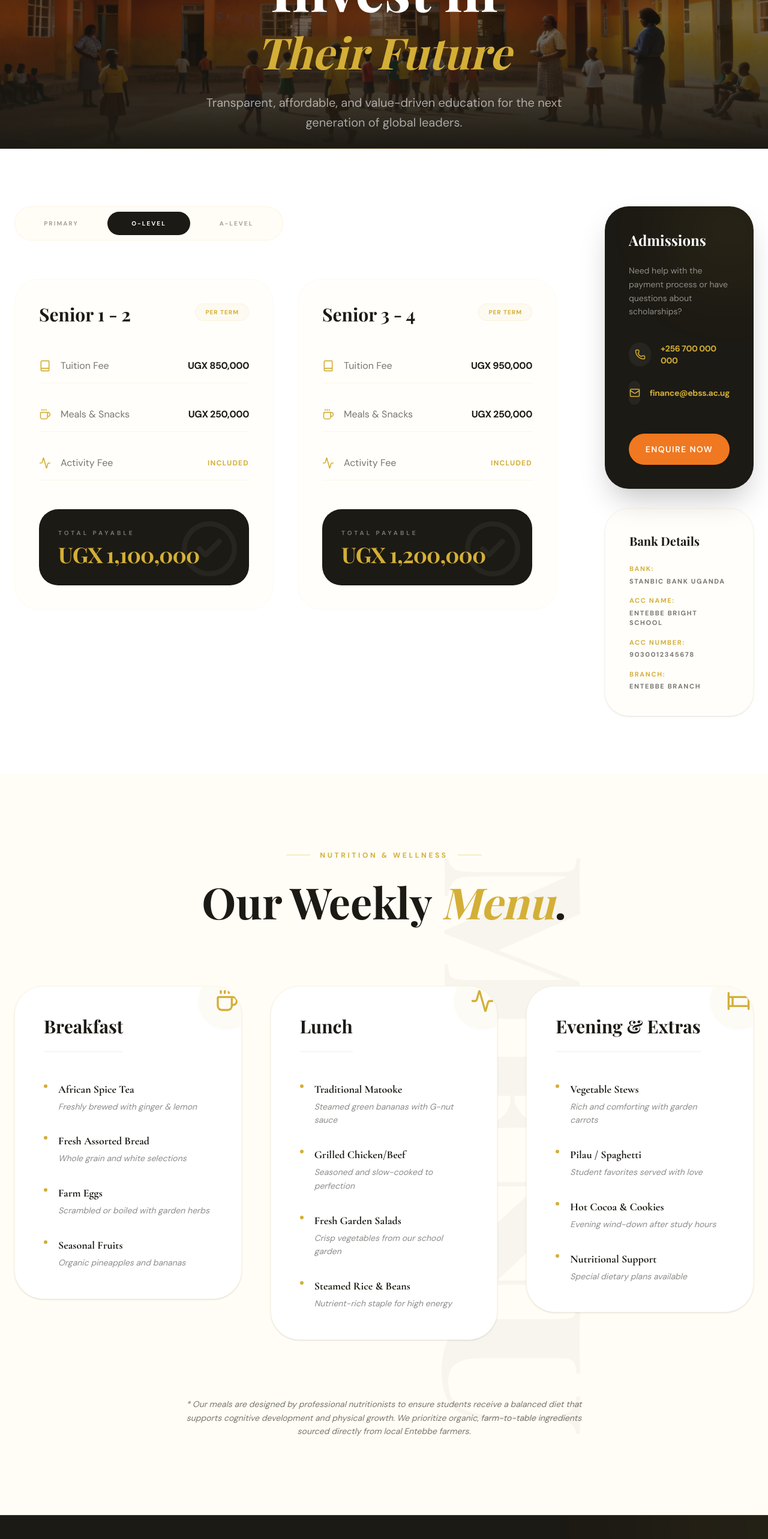
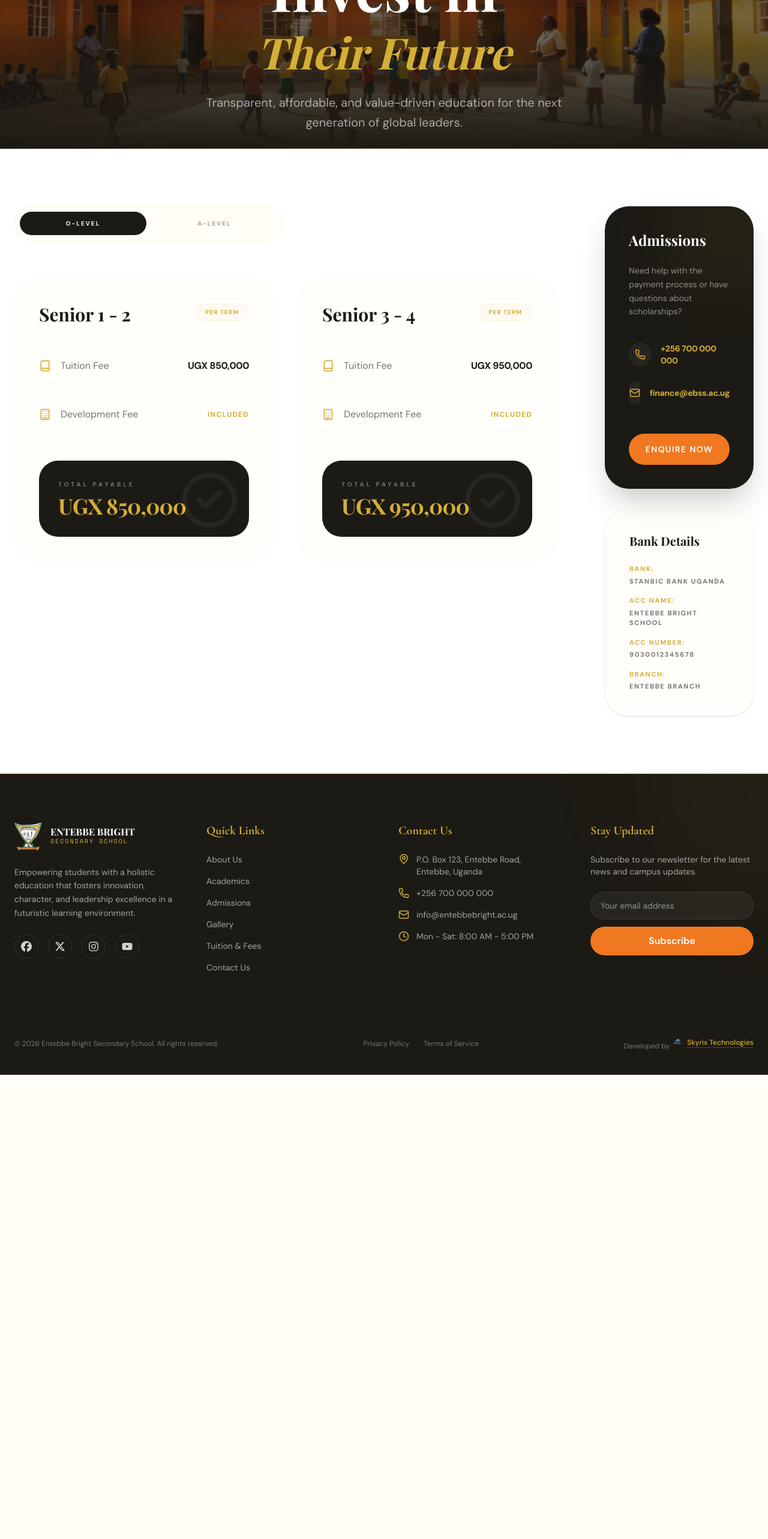
Before and after one commit to katsomar/Entebbe-Bright-Secondary-School, a Next.js app: page /tuition in a window 1280 px wide. Shown: the part 192-2758 px from the top of the page at 60% size. After the commit the page ends 1984 px from the top, so only its background shows below. Built offline with nearby package versions, Linux system fonts and the light colour scheme; a web font is replaced by a local one.

Commit message:
finalised the website changes

```diff
--- a/src/app/academics/page.tsx
+++ b/src/app/academics/page.tsx
@@ -10,12 +10,6 @@ import { BookOpen, GraduationCap, Building, FlaskConical, Languages, Calculator,
 import GoldButton from "@/components/ui/GoldButton";
 
 const curriculum = {
-  primary: {
-    title: "Primary Education",
-    desc: "A solid foundation focused on literacy, numeracy, and basic life skills in a nurturing environment.",
-    subjects: ["English Language", "Mathematics", "Science", "Social Studies", "Religious Education", "Physical Education"],
-    image: "/hero/h1.png"
-  },
   olevel: {
     title: "O-Level (S1 - S4)",
     desc: "The Uganda National Curriculum designed to prepare students for the UCE examinations through diverse subject choices.",
@@ -106,7 +100,6 @@ const AcademicsPage = () => {
                 <ScrollReveal direction="left">
                   <Tabs.List className="flex flex-col space-y-4">
                     {[
-                      { id: "primary", label: "Primary Education", sub: "Foundation Years" },
                       { id: "olevel", label: "O-Level (S1-S4)", sub: "Core Development" },
                       { id: "alevel", label: "A-Level (S5-S6)", sub: "Advanced Specialization" }
                     ].map((tab) => (
--- a/src/app/tuition/page.tsx
+++ b/src/app/tuition/page.tsx
@@ -7,21 +7,16 @@ import Image from "next/image";
 import GoldButton from "@/components/ui/GoldButton";
 import * as Tabs from "@radix-ui/react-tabs";
 import { motion } from "framer-motion";
-import { Book, Coffee, Bed, Activity, CheckCircle2, AlertCircle, Phone, Mail } from "lucide-react";
+import { Book, Building, CheckCircle2, AlertCircle, Phone, Mail } from "lucide-react";
 
 const feeData = {
-  primary: [
-    { class: "Primary 1 - 3", tuition: "500,000", meals: "150,000", total: "650,000" },
-    { class: "Primary 4 - 5", tuition: "600,000", meals: "150,000", total: "750,000" },
-    { class: "Primary 6 - 7", tuition: "700,000", meals: "200,000", total: "900,000" },
-  ],
   olevel: [
-    { class: "Senior 1 - 2", tuition: "850,000", meals: "250,000", total: "1,100,000" },
-    { class: "Senior 3 - 4", tuition: "950,000", meals: "250,000", total: "1,200,000" },
+    { class: "Senior 1 - 2", tuition: "850,000", total: "850,000" },
+    { class: "Senior 3 - 4", tuition: "950,000", total: "950,000" },
   ],
   alevel: [
-    { class: "Senior 5 - 6 (Arts)", tuition: "1,100,000", meals: "300,000", total: "1,400,000" },
-    { class: "Senior 5 - 6 (Sciences)", tuition: "1,250,000", meals: "300,000", total: "1,550,000" },
+    { class: "Senior 5 - 6 (Arts)", tuition: "1,100,000", total: "1,100,000" },
+    { class: "Senior 5 - 6 (Sciences)", tuition: "1,250,000", total: "1,250,000" },
   ],
 };
 
@@ -71,13 +66,13 @@ const TuitionPage = () => {
               <ScrollReveal>
                 <Tabs.Root defaultValue="olevel" className="w-full">
                   <Tabs.List className="flex space-x-2 bg-cream p-2 rounded-[2rem] border border-gold-main/10 mb-16 max-w-md">
-                    {["primary", "olevel", "alevel"].map((tab) => (
+                    {["olevel", "alevel"].map((tab) => (
                       <Tabs.Trigger
                         key={tab}
                         value={tab}
                         className="flex-1 px-8 py-3 rounded-[1.5rem] text-[10px] font-bold uppercase tracking-[0.2em] transition-all data-[state=active]:bg-charcoal data-[state=active]:text-white text-charcoal/40 hover:text-charcoal"
                       >
-                        {tab === "olevel" ? "O-Level" : tab === "alevel" ? "A-Level" : "Primary"}
+                        {tab === "olevel" ? "O-Level" : "A-Level"}
                       </Tabs.Trigger>
                     ))}
                   </Tabs.List>
@@ -97,12 +92,9 @@ const TuitionPage = () => {
                                 <span className="flex items-center text-charcoal/60 font-body"><Book size={20} className="mr-4 text-gold-main" /> Tuition Fee</span>
                                 <span className="font-bold text-charcoal tracking-tight">UGX {item.tuition}</span>
                               </div>
+
                               <div className="flex justify-between items-center py-4 border-b border-gold-main/10">
-                                <span className="flex items-center text-charcoal/60 font-body"><Coffee size={20} className="mr-4 text-gold-main" /> Meals & Snacks</span>
-                                <span className="font-bold text-charcoal tracking-tight">UGX {item.meals}</span>
-                              </div>
-                              <div className="flex justify-between items-center py-4 border-b border-gold-main/10">
-                                <span className="flex items-center text-charcoal/60 font-body"><Activity size={20} className="mr-4 text-gold-main" /> Activity Fee</span>
+                                <span className="flex items-center text-charcoal/60 font-body"><Building size={20} className="mr-4 text-gold-main" /> Development Fee</span>
                                 <span className="font-bold text-gold-main text-xs uppercase tracking-widest">Included</span>
                               </div>
                             </div>
@@ -164,94 +156,6 @@ const TuitionPage = () => {
         </div>
       </section>
 
-      {/* Meals & Nutrition Section - NEW */}
-      <section className="py-32 bg-cream relative overflow-hidden">
-        {/* Large Background "MENU" Watermark */}
-        <div className="absolute -right-20 top-1/2 -translate-y-1/2 text-[25vw] font-display font-black text-charcoal opacity-[0.03] select-none pointer-events-none rotate-90">
-          MENU
-        </div>
-
-        <div className="container mx-auto px-6 relative z-10">
-          <div className="text-center max-w-3xl mx-auto mb-24">
-            <ScrollReveal>
-              <div className="flex items-center justify-center space-x-4 mb-6">
-                <div className="h-px w-10 bg-gold-main/40" />
-                <span className="text-gold-main font-body text-xs font-bold tracking-[0.3em] uppercase">Nutrition & Wellness</span>
-                <div className="h-px w-10 bg-gold-main/40" />
-              </div>
-              <h2 className="text-5xl md:text-7xl font-display font-bold text-charcoal leading-tight">
-                Our Weekly <span className="text-gold-main italic">Menu</span>.
-              </h2>
-            </ScrollReveal>
-          </div>
-
-          <div className="grid grid-cols-1 lg:grid-cols-3 gap-12">
-            {[
-              {
-                title: "Breakfast",
-                icon: Coffee,
-                items: [
-                  { name: "African Spice Tea", desc: "Freshly brewed with ginger & lemon" },
-                  { name: "Fresh Assorted Bread", desc: "Whole grain and white selections" },
-                  { name: "Farm Eggs", desc: "Scrambled or boiled with garden herbs" },
-                  { name: "Seasonal Fruits", desc: "Organic pineapples and bananas" }
-                ]
-              },
-              {
-                title: "Lunch",
-                icon: Activity,
-                items: [
-                  { name: "Traditional Matooke", desc: "Steamed green bananas with G-nut sauce" },
-                  { name: "Grilled Chicken/Beef", desc: "Seasoned and slow-cooked to perfection" },
-                  { name: "Fresh Garden Salads", desc: "Crisp vegetables from our school garden" },
-                  { name: "Steamed Rice & Beans", desc: "Nutrient-rich staple for high energy" }
-                ]
-              },
-              {
-                title: "Evening & Extras",
-                icon: Bed,
-                items: [
-                  { name: "Vegetable Stews", desc: "Rich and comforting with garden carrots" },
-                  { name: "Pilau / Spaghetti", desc: "Student favorites served with love" },
-                  { name: "Hot Cocoa & Cookies", desc: "Evening wind-down after study hours" },
-                  { name: "Nutritional Support", desc: "Special dietary plans available" }
-                ]
-              }
-            ].map((cat, i) => (
-              <ScrollReveal key={i} delay={i * 0.1}>
-                <div className="bg-white rounded-[3rem] p-12 shadow-sm border border-gold-main/10 hover:shadow-2xl transition-all duration-700 relative group overflow-hidden">
-                  <div className="absolute -top-6 -right-6 w-24 h-24 bg-gold-main/5 rounded-full flex items-center justify-center text-gold-main group-hover:bg-gold-main group-hover:text-white transition-all duration-500">
-                    <cat.icon size={40} />
-                  </div>
-
-                  <h3 className="text-3xl font-display font-bold text-charcoal mb-12 border-b border-gold-main/20 pb-6 inline-block">
-                    {cat.title}
-                  </h3>
-
-                  <div className="space-y-8">
-                    {cat.items.map((item, idx) => (
-                      <div key={idx} className="relative pl-6">
-                        <div className="absolute left-0 top-1.5 w-1.5 h-1.5 rounded-full bg-gold-main" />
-                        <h4 className="text-lg font-bold text-charcoal mb-1">{item.name}</h4>
-                        <p className="text-charcoal/50 text-sm font-body italic leading-relaxed">{item.desc}</p>
-                      </div>
-                    ))}
-                  </div>
-                </div>
-              </ScrollReveal>
-            ))}
-          </div>
-
-          {/* Nutrition Quality Note */}
-          <ScrollReveal delay={0.4}>
-            <div className="mt-24 text-center max-w-2xl mx-auto">
-              <p className="text-charcoal/60 text-sm font-body leading-relaxed italic">
-                * Our meals are designed by professional nutritionists to ensure students receive a balanced diet that supports cognitive development and physical growth. We prioritize organic, farm-to-table ingredients sourced directly from local Entebbe farmers.
-              </p>
-            </div>
-          </ScrollReveal>
-        </div>
-      </section>
     </div>
   );
 };
```
